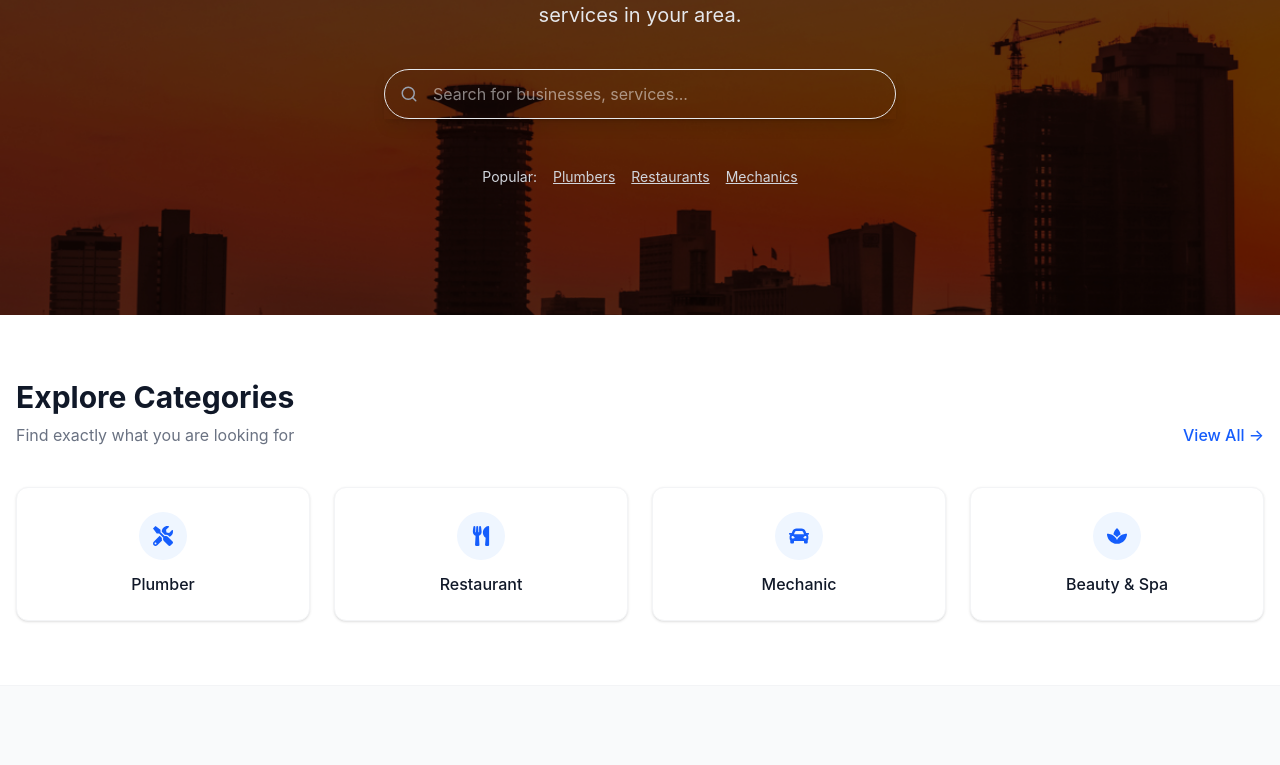
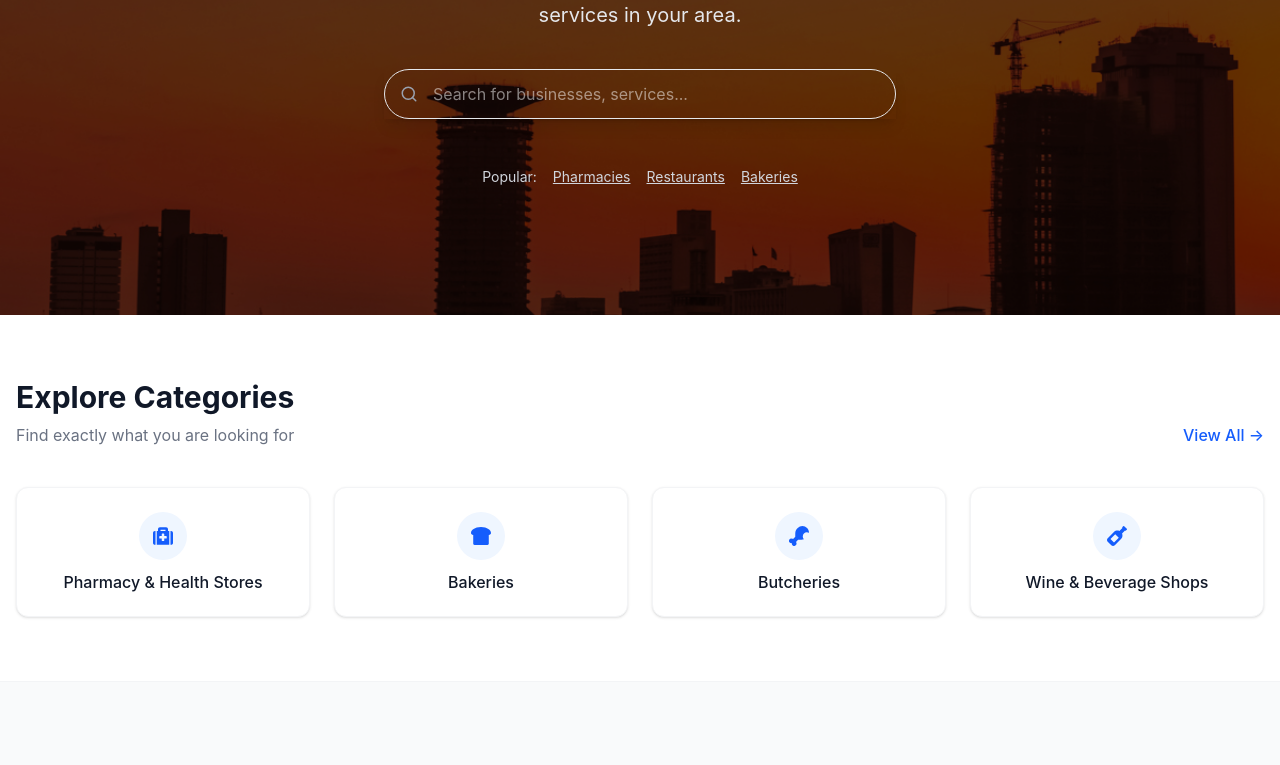
Before and after one commit to Caleb-Kylib/NBO, a React (Vite) app: page / in a window 1280 px wide. Shown: the part 394-1159 px from the top of the page. Built offline with nearby package versions, Linux system fonts and the light colour scheme.

Commit message:
new categories added

```diff
--- a/src/components/ui/CategoryCard.jsx
+++ b/src/components/ui/CategoryCard.jsx
@@ -1,13 +1,19 @@
 // src/components/ui/CategoryCard.jsx
 import React from 'react';
 import { Link } from 'react-router-dom';
-import { FaTools, FaUtensils, FaCar, FaSpa, FaPalette, FaBriefcase, FaCoffee, FaHome } from 'react-icons/fa';
+import {
+    FaUtensils, FaSpa, FaPalette, FaBriefcase, FaCoffee, FaHome,
+    FaMedkit, FaBreadSlice, FaDrumstickBite, FaWineBottle, FaBook, FaPencilAlt
+} from 'react-icons/fa';
 
 const iconMap = {
-    "Plumber": FaTools,
+    "Pharmacy & Health Stores": FaMedkit,
+    "Bakeries": FaBreadSlice,
+    "Butcheries": FaDrumstickBite,
+    "Wine & Beverage Shops": FaWineBottle,
+    "Bookshops": FaBook,
+    "Stationery & Office Supplies": FaPencilAlt,
     "Restaurant": FaUtensils,
-    "Mechanic": FaCar,
-    "Automotive": FaCar,
     "Beauty & Spa": FaSpa,
     "Designers": FaPalette,
     "Cafe": FaCoffee,
@@ -23,7 +29,7 @@ const CategoryCard = ({ category }) => {
             <div className="w-12 h-12 bg-blue-50 text-blue-600 rounded-full flex items-center justify-center mb-3 group-hover:bg-blue-600 group-hover:text-white transition-colors">
                 <Icon className="text-xl" />
             </div>
-            <h3 className="font-medium text-gray-900 group-hover:text-blue-600">{category}</h3>
+            <h3 className="font-medium text-gray-900 group-hover:text-blue-600 text-center text-sm md:text-base leading-tight">{category}</h3>
         </Link>
     );
 };
--- a/src/data/mockBusinesses.json
+++ b/src/data/mockBusinesses.json
@@ -20,21 +20,21 @@
     },
     {
         "id": "2",
-        "name": "QuickFix Plumbers",
-        "category": "Plumber",
+        "name": "GoodLife Pharmacy",
+        "category": "Pharmacy & Health Stores",
         "services": [
-            "Leak Repair",
-            "Drain Cleaning",
-            "Installation"
+            "Prescriptions",
+            "Over-the-counter Meds",
+            "Wellness Consultations"
         ],
-        "location": "Kilimani, Nairobi",
+        "location": "Sarit Centre, Westlands",
         "phone": "+254 722 987 654",
         "whatsapp": "+254 722 987 654",
-        "description": "Professional plumbing services available 24/7. Trusted by hundreds of homes in Nairobi.",
+        "description": "Your trusted partner in health and wellness. We provide a wide range of pharmaceutical products and expert advice.",
         "trustStatus": "verified",
         "rating": 4.8,
-        "reviewCount": 45,
-        "image": "https://images.unsplash.com/photo-1607472586893-edb57bdc0e39?q=80&w=500&auto=format&fit=crop"
+        "reviewCount": 145,
+        "image": "https://images.unsplash.com/photo-1586015555751-63bb77f4322a?q=80&w=500&auto=format&fit=crop"
     },
     {
         "id": "3",
@@ -56,21 +56,21 @@
     },
     {
         "id": "4",
-        "name": "City Mechanic Shop",
-        "category": "Automotive",
+        "name": "The French Corner Bakery",
+        "category": "Bakeries",
         "services": [
-            "Engine Service",
-            "Tyre Change",
-            "Diagnostics"
+            "Fresh Bread",
+            "Custom Cakes",
+            "Pastries"
         ],
-        "location": "Industrial Area, Nairobi",
+        "location": "Village Market, Gigiri",
         "phone": "+254 700 000 000",
         "whatsapp": "+254 700 000 000",
-        "description": "Expert car repair and maintenance for all vehicle models. Authentic spare parts guaranteed.",
-        "trustStatus": "unverified",
-        "rating": 3.9,
-        "reviewCount": 12,
-        "image": "https://images.unsplash.com/photo-1619642751034-765dfdf7c58e?q=80&w=500&auto=format&fit=crop"
+        "description": "Artisan breads and pastries baked fresh daily. Specializing in authentic French baguettes and decadent desserts.",
+        "trustStatus": "verified",
+        "rating": 4.7,
+        "reviewCount": 82,
+        "image": "https://images.unsplash.com/photo-1509440159596-0249088772ff?q=80&w=500&auto=format&fit=crop"
     },
     {
         "id": "5",
--- a/src/pages/Categories.jsx
+++ b/src/pages/Categories.jsx
@@ -2,7 +2,20 @@
 import React from 'react';
 import CategoryCard from '../components/ui/CategoryCard';
 
-const categories = ["Plumber", "Restaurant", "Mechanic", "Beauty & Spa", "Designers", "Cafe", "Real Estate", "Services"];
+const categories = [
+    "Pharmacy & Health Stores",
+    "Bakeries",
+    "Butcheries",
+    "Wine & Beverage Shops",
+    "Bookshops",
+    "Stationery & Office Supplies",
+    "Restaurant",
+    "Beauty & Spa",
+    "Designers",
+    "Cafe",
+    "Real Estate",
+    "Services"
+];
 
 const Categories = () => {
     return (
--- a/src/pages/Home.jsx
+++ b/src/pages/Home.jsx
@@ -6,7 +6,20 @@ import CategoryCard from "../components/ui/CategoryCard";
 import { motion } from "framer-motion";
 import nairobiImg from "../assets/nairobi.jpg";
 
-const categories = ["Plumber", "Restaurant", "Mechanic", "Beauty & Spa", "Designers", "Cafe", "Real Estate", "Services"];
+const categories = [
+  "Pharmacy & Health Stores",
+  "Bakeries",
+  "Butcheries",
+  "Wine & Beverage Shops",
+  "Bookshops",
+  "Stationery & Office Supplies",
+  "Restaurant",
+  "Beauty & Spa",
+  "Designers",
+  "Cafe",
+  "Real Estate",
+  "Services"
+];
 
 const Home = () => {
   return (
@@ -49,9 +62,9 @@ const Home = () => {
           {/* Popular Links */}
           <div className="flex flex-wrap justify-center gap-4 text-sm text-gray-300">
             <span>Popular:</span>
-            <Link to="/search?category=Plumber" className="hover:text-white underline">Plumbers</Link>
+            <Link to="/search?category=Pharmacy %26 Health Stores" className="hover:text-white underline">Pharmacies</Link>
             <Link to="/search?category=Restaurant" className="hover:text-white underline">Restaurants</Link>
-            <Link to="/search?category=Mechanic" className="hover:text-white underline">Mechanics</Link>
+            <Link to="/search?category=Bakeries" className="hover:text-white underline">Bakeries</Link>
           </div>
         </div>
       </section>
--- a/src/pages/business/Login.jsx
+++ b/src/pages/business/Login.jsx
@@ -63,16 +63,7 @@ const Login = () => {
                     </button>
                 </form>
 
-                {/* Social */}
-                <div className="mt-6 text-center text-sm text-gray-300">
-                    Connect with Social Networks
-                </div>
 
-                <div className="flex justify-center mt-4">
-                    <button className="bg-blue-600 text-white px-4 py-2 rounded-md text-sm hover:bg-blue-700">
-                        Facebook
-                    </button>
-                </div>
             </div>
         </div>
     );
```
Lines whose indentation alone changed are shown as unchanged.
